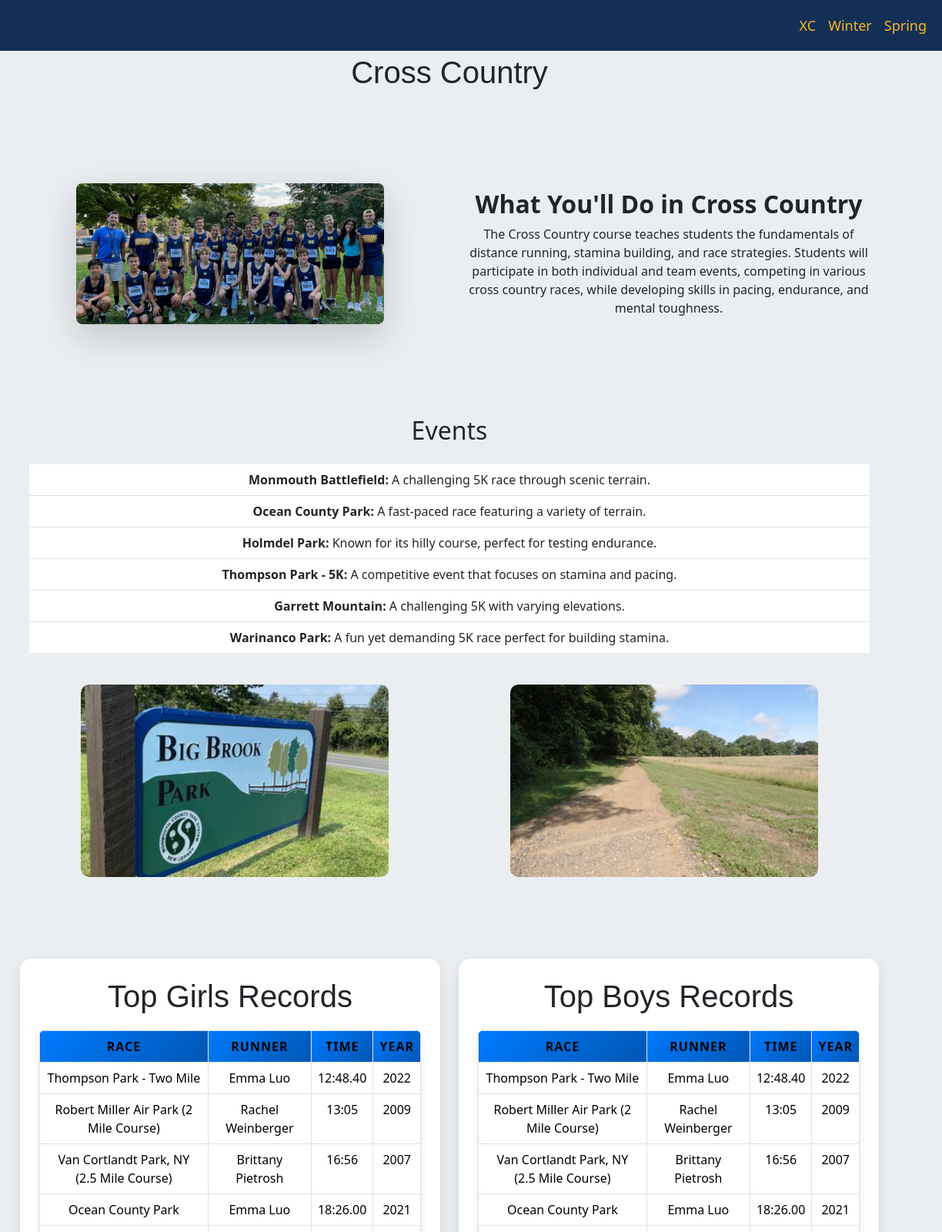
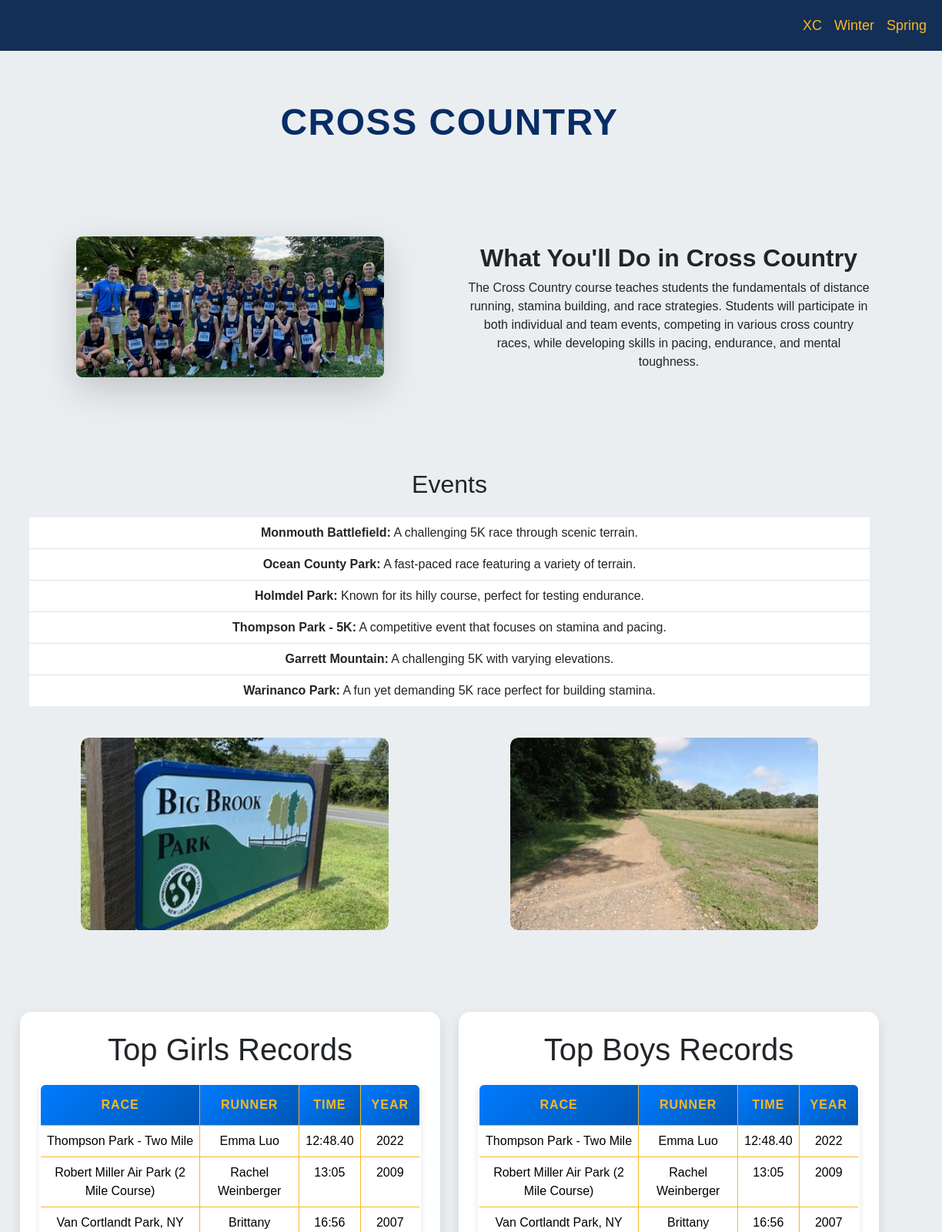
Before and after one commit to samhirsch0109/Marlboro-Track, a plain HTML site: page xc.html in a window 1280 px wide. Shown: the top 1600 px of the page at 77% size, 56-1280 px from the left. Drawn offline with nearby package versions, Linux system fonts and the light colour scheme; a web font is replaced by a local one.

Commit message:
changed fonts and colors

```diff
--- a/seasons.css
+++ b/seasons.css
@@ -3,7 +3,14 @@ body {
 }
 
 h1.main-content {
-    padding-top: 30px;
+    font-size: 3rem;
+    /* ~48px */
+    font-weight: 700;
+    padding-top: 60px;
+    margin-bottom: 20px;
+    text-transform: uppercase;
+    letter-spacing: 1.5px;
+    color: #082D65;
 }
 
 nav {
@@ -121,37 +128,48 @@ table {
     width: 100%;
     border-collapse: collapse;
     margin-top: 15px;
-    background: rgb(165, 148, 0);
+    background: rgb(255, 255, 255);
     border-radius: 10px;
     overflow: hidden;
+    border: 2px solid #F8B822 !important;
+    /* <-- Table outer border */
 }
 
 /* Table Header */
 th {
     background: linear-gradient(135deg, #007bff, #0056b3);
-    /* Smooth gradient */
-    color: white;
+    color: rgb(255, 255, 255);
     font-weight: bold;
     padding: 14px;
     text-transform: uppercase;
     letter-spacing: 1px;
 }
 
+table.table th {
+    background: linear-gradient(135deg, #007bff, #0056b3);
+    color: #F8B822 !important;
+    font-weight: bold;
+    padding: 14px;
+    text-transform: uppercase;
+    letter-spacing: 1px;
+}
+
+
 /* Table Rows */
 td {
     padding: 12px;
     text-align: center;
-    border-bottom: 1px solid #ddd;
+    border-bottom: 1px solid #F8B822 !important;
 }
 
 /* Alternate Row Colors */
 tr:nth-child(even) {
-    background-color: #f8f9fc;
+    background-color: #f8f9fc !important;
 }
 
 /* Hover Effect */
 tr:hover {
-    background-color: #e3e7f1;
+    background-color: #e3e7f1 !important;
     transition: background 0.3s ease-in-out;
 }
 
@@ -289,7 +307,8 @@ img.img-fluid {
     height: 100%;
     background: rgba(0, 0, 0, 0.6);
     /* Semi-transparent black */
-    color: white;
+    color: #F8B822;
+    background-color: #082D65;
     display: flex;
     justify-content: center;
     align-items: center;
@@ -350,3 +369,7 @@ img.img-fluid {
 .carousel-control-next-icon:hover {
     opacity: 1;
 }
+
+p {
+    font-family: "redonda", sans-serif;
+}
--- a/style.css
+++ b/style.css
@@ -4,6 +4,13 @@
 
 body {
     background-color: #ebeef1;
+    font-family: "redonda", sans-serif;
+    font-weight: 400;
+    font-style: normal;
+}
+
+p.lead {
+    font-family: "redonda", sans-serif;
 }
 
 nav {
@@ -130,6 +137,10 @@ a.nav-link:hover {
 
 h1 {
     font-family: "pressio", sans-serif;
+}
+
+p {
+    font-family: "redonda", sans-serif;
 }
 
 .row.align-items-center {
@@ -331,3 +342,7 @@ td {
 tr:hover {
     background-color: rgba(248, 184, 34, 0.2);
 }
+
+p {
+    font-family: "redonda", sans-serif;
+}
--- a/xc.html
+++ b/xc.html
@@ -17,6 +17,9 @@
     <link rel="stylesheet" href="seasons.css">
     <link rel="stylesheet" href="style.css">
     <script src="https://unpkg.com/vue@3.0.11/dist/vue.global.js"></script>
+    <link rel="stylesheet" href="https://use.typekit.net/flj6loo.css">
+
+
   </head>
 
   <body>
@@ -49,10 +52,10 @@
 
     </header>
 
-    <div class="text-center main-content">
-        <h1>Cross Country</h1>
+    <div class="text-center main-content mb-3">
+        <h1 class="main-content"> Cross Country</h1>
 
-        <div class="container my-5">
+        <div class="container my-lg-0">
           <div class="row align-items-center my-5">
             <div class="col-12 col-lg-6 text-center">
               <img
@@ -73,7 +76,7 @@
             </div>
           </div>
 
-          <div class="container text-center mb-2">
+          <div class="container text-center">
             <h2 class="mb-4"> Events</h2>
           <div class="mb-3">
            <ul class="list-group list-group-flush">
```
